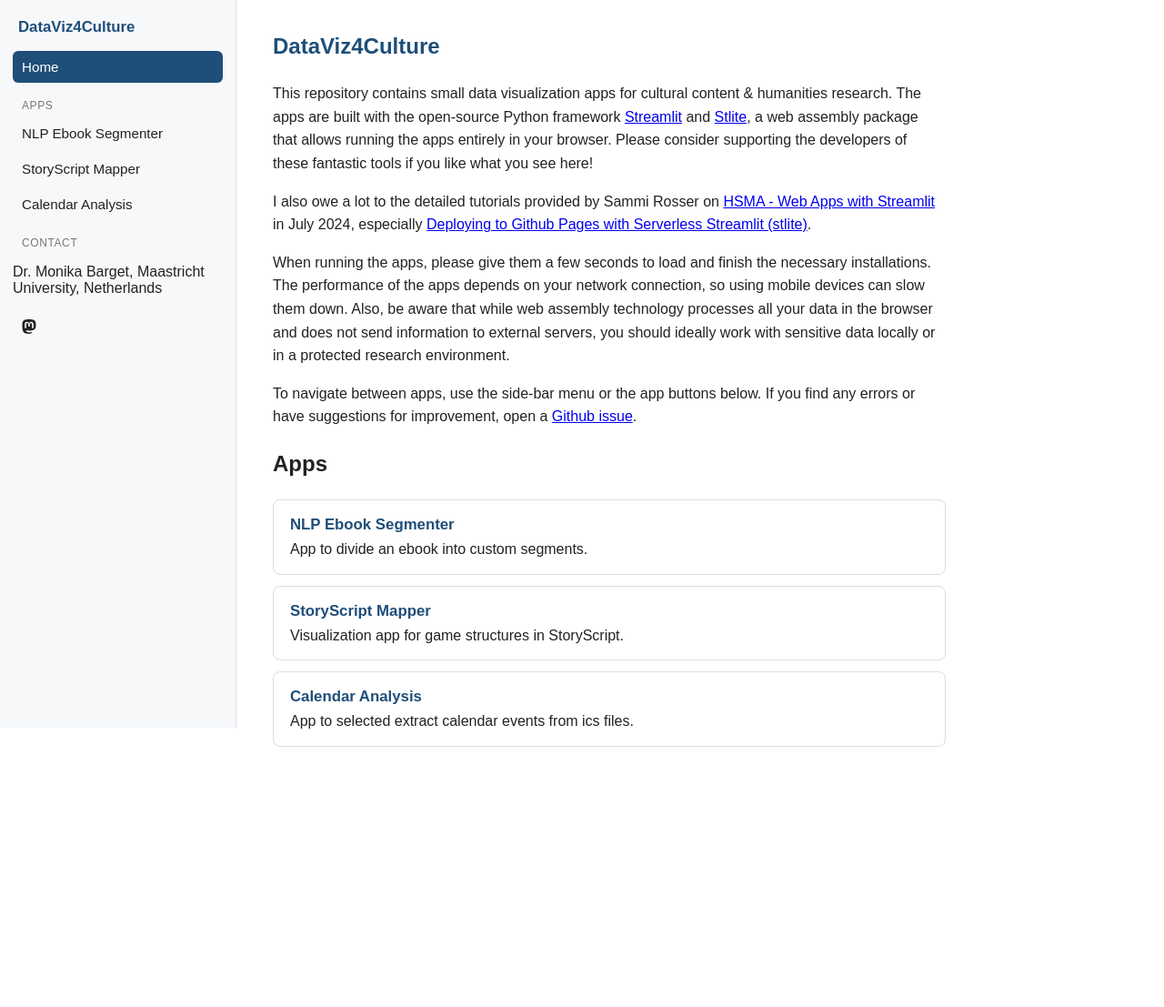
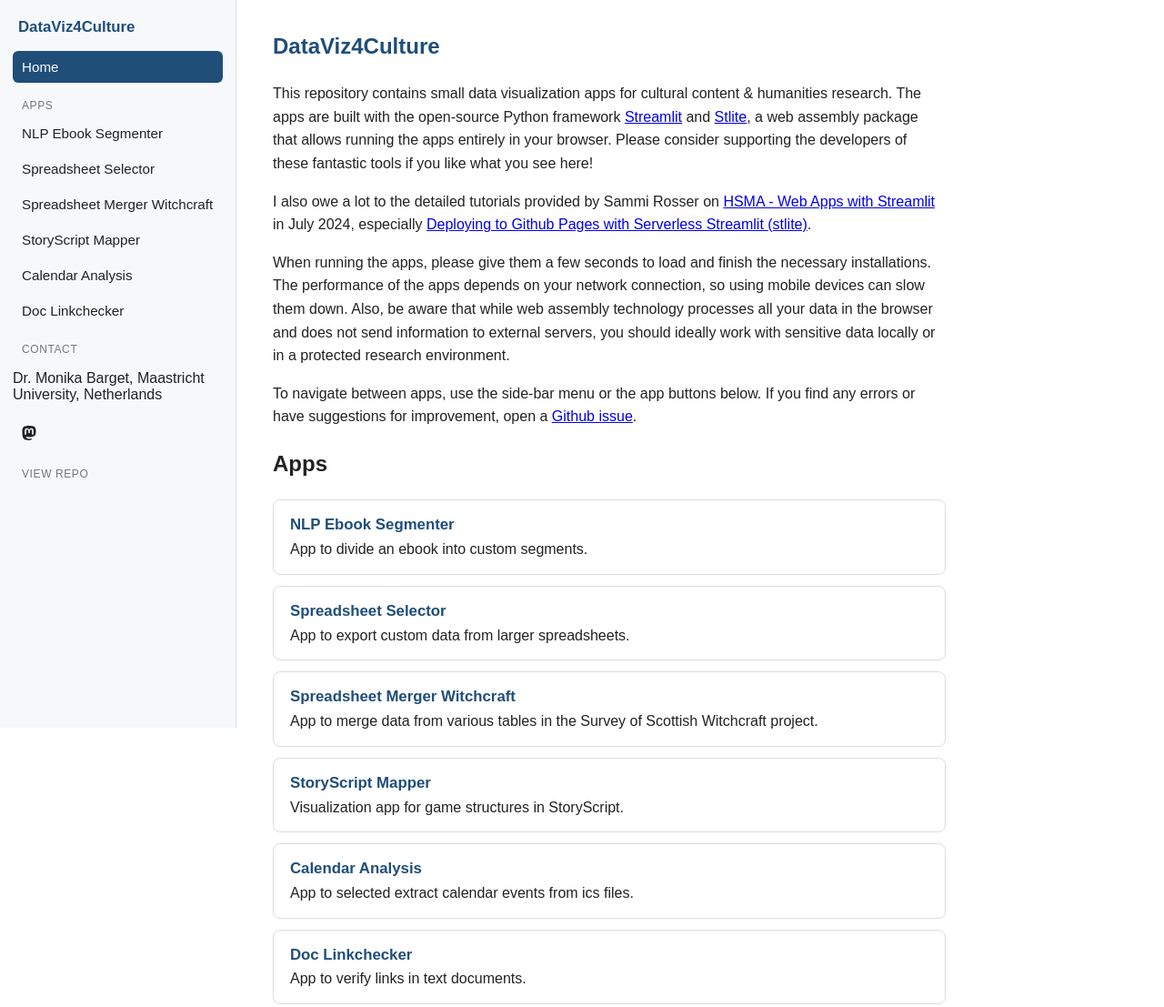
Before and after one commit to MonikaBarget/DataViz4Culture, a plain HTML site: page index.html in a window 1280 px wide. Shown: the whole page at 91% size. Before the commit the page ends 865 px from the top, so only its background shows below. Drawn offline with Linux system fonts and the light colour scheme.

Commit message:
Add new apps to the sidebar menu

```diff
--- a/index.html
+++ b/index.html
@@ -44,6 +44,8 @@
         <a href="https://akademienl.social/@mob"><svg xmlns="http://www.w3.org/2000/svg" width="16" height="16" fill="currentColor" class="bi bi-mastodon" viewBox="0 0 16 16">
   <path d="M11.19 12.195c2.016-.24 3.77-1.475 3.99-2.603.348-1.778.32-4.339.32-4.339 0-3.47-2.286-4.488-2.286-4.488C12.062.238 10.083.017 8.027 0h-.05C5.92.017 3.942.238 2.79.765c0 0-2.285 1.017-2.285 4.488l-.002.662c-.004.64-.007 1.35.011 2.091.083 3.394.626 6.74 3.78 7.57 1.454.383 2.703.463 3.709.408 1.823-.1 2.847-.647 2.847-.647l-.06-1.317s-1.303.41-2.767.36c-1.45-.05-2.98-.156-3.215-1.928a4 4 0 0 1-.033-.496s1.424.346 3.228.428c1.103.05 2.137-.064 3.188-.189zm1.613-2.47H11.13v-4.08c0-.859-.364-1.295-1.091-1.295-.804 0-1.207.517-1.207 1.541v2.233H7.168V5.89c0-1.024-.403-1.541-1.207-1.541-.727 0-1.091.436-1.091 1.296v4.079H3.197V5.522q0-1.288.66-2.046c.456-.505 1.052-.764 1.793-.764.856 0 1.504.328 1.933.983L8 4.39l.417-.695c.429-.655 1.077-.983 1.934-.983.74 0 1.336.259 1.791.764q.662.757.661 2.046z"/>
 </svg></a>
+    <div class="label">View Repo<div>
+      <a href="https://github.com/MonikaBarget/DataViz4Culture/"><svg xmlns="https://www.svgrepo.com/show/394174/github.svg" width="16" height="16" fill="currentColor" class="bi bi-mastodon" viewBox="0 0 16 16"></a>
     </div>
   </nav>
 
@@ -76,10 +78,16 @@
     const APPS = [
       { folder: "nlp_ebook_segmenter", title: "NLP Ebook Segmenter",
         text: "App to divide an ebook into custom segments." },
+      { folder: "spreadsheet_selector", title: "Spreadsheet Selector",
+        text: "App to export custom data from larger spreadsheets." },
+      { folder: "spreadsheet_merger_witchcraft", title: "Spreadsheet Merger Witchcraft",
+        text: "App to merge data from various tables in the Survey of Scottish Witchcraft project." },
       { folder: "storyscript_storymapper", title: "StoryScript Mapper",
         text: "Visualization app for game structures in StoryScript." },
       { folder: "calendar_analysis", title: "Calendar Analysis",
         text: "App to selected extract calendar events from ics files." },
+      { folder: "doc_linkchecker", title: "Doc Linkchecker",
+        text: "App to verify links in text documents." },
       // { folder: "next_app", title: "Name of the app", text: "What it does." },
     ];
     // ----------------------------------------------------------------------
```
